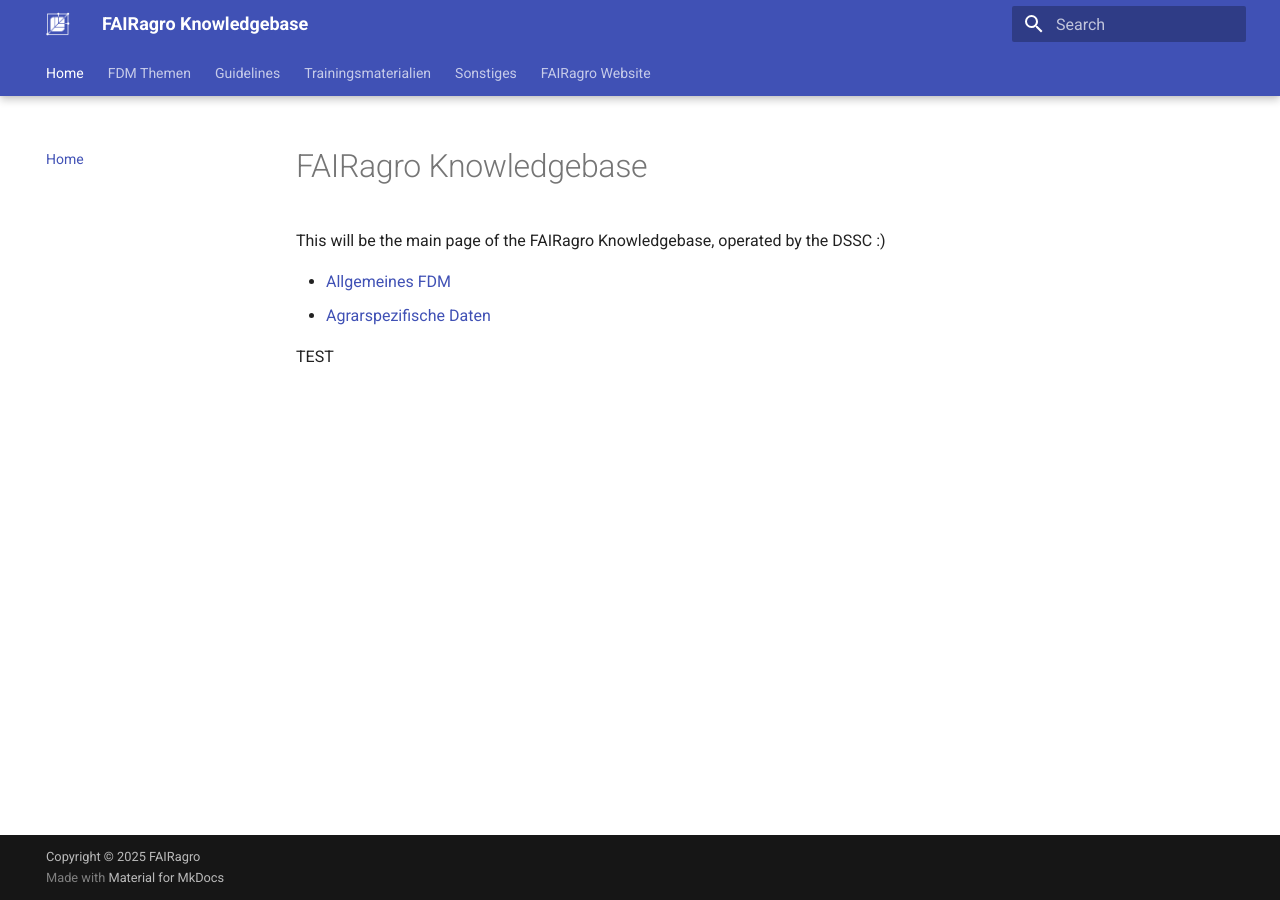
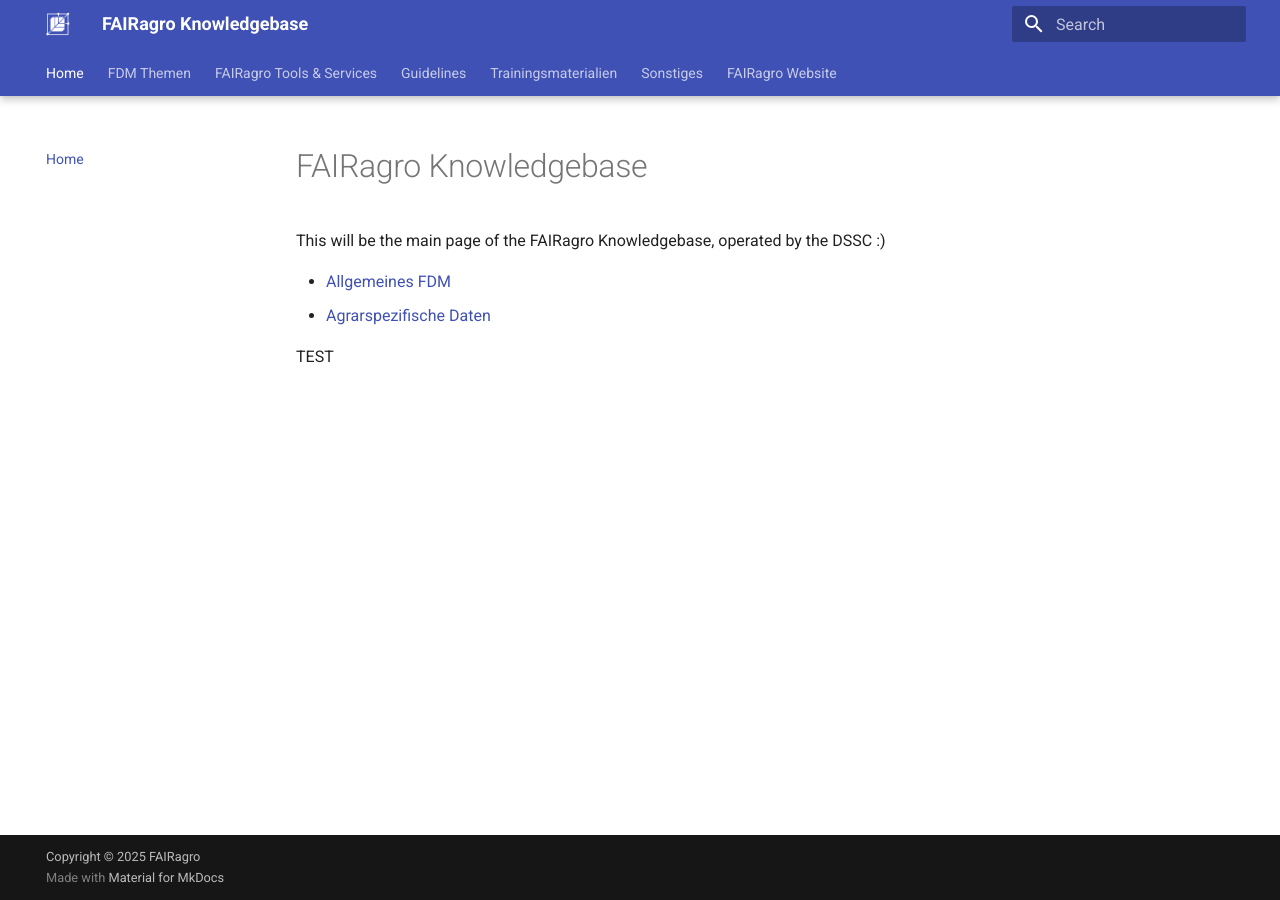
Before and after one commit to bressco/knowledgebase, an MkDocs documentation site: the page built from docs/index.md, in a window 1280 px wide. Built offline with MkDocs 1.6.1 and Material for MkDocs 9.7.7, drawn with Linux system fonts in a browser that asks for light colours.

Commit message:
Update mkdocs.yml

```diff
--- a/mkdocs.yml
+++ b/mkdocs.yml
@@ -11,6 +11,7 @@ nav:
         - Agrarspezifische Daten: specific_data.md
         - Repositorien: data_repositories.md
         - Recht im FDM: legal.md
+    - FAIRagro Tools & Services: tools.md
     - Guidelines:
         - Leitfaden Data Handling: guidelines/data_handling.md
         - Leitfaden Projekt Planung: guidelines/project_planning.md
```
